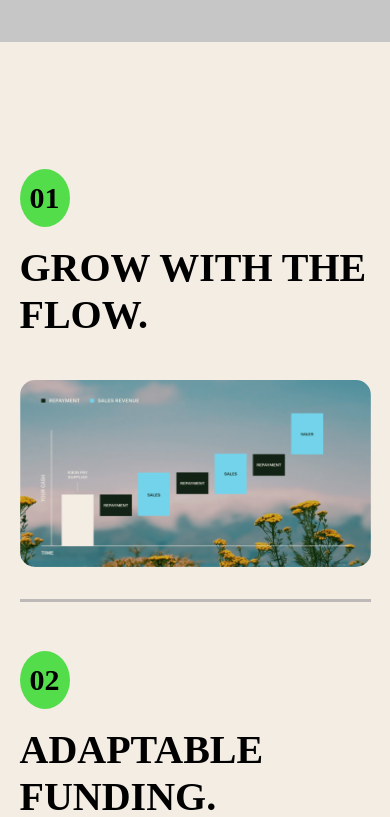
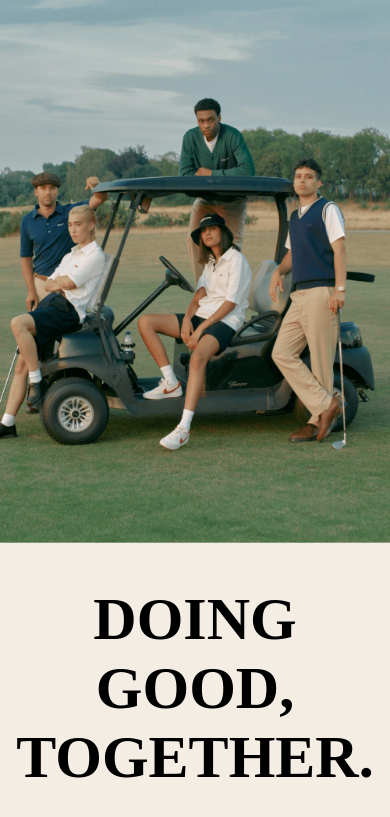
Before and after one commit to Francksean/KF-kikin-landing-page, a React (Vite) app: page / in a window 390 px wide. Shown: the top 817 px of the page. Built offline with nearby package versions, Linux system fonts and the light colour scheme; a web font is replaced by a local one.

Commit message:
fixing faq section responsive

```diff
--- a/src/components/Faq_section/Faq_section.css
+++ b/src/components/Faq_section/Faq_section.css
@@ -33,7 +33,7 @@
   height: 150px;
   width: 200px;
 }
-@media screen and (max-width: 700px) {
+@media screen and (max-width: 1024px) {
   .faq_section .faq_section_top .img_container img:nth-child(2) {
     display: none;
   }
@@ -45,9 +45,17 @@
   height: 200px;
   width: 250px;
 }
-@media screen and (max-width: 700px) {
+@media screen and (max-width: 1024px) {
   .faq_section .faq_section_top .img_container img:nth-child(3) {
     display: none;
+  }
+}
+@media screen and (max-width: 1024px) {
+  .faq_section .faq_section_top .img_container {
+    width: 100%;
+  }
+  .faq_section .faq_section_top .img_container img:nth-child(1) {
+    width: 100%;
   }
 }
 .faq_section .faq_section_top .text_container {
@@ -82,6 +90,11 @@
     text-align: justify;
     width: 100%;
     padding: 0px 5vw;
+  }
+}
+@media screen and (max-width: 1500px) {
+  .faq_section .faq_section_top {
+    align-items: center;
   }
 }
 .faq_section .faq_section_bottom {
--- a/src/components/Faq_section/Faq_section.scss
+++ b/src/components/Faq_section/Faq_section.scss
@@ -29,7 +29,7 @@ $black : #0000;
           z-index: 2;
           height: 150px;
           width: 200px;
-          @media screen and (max-width:700px) {
+          @media screen and (max-width:1024px) {
             display: none;
           }
         }
@@ -39,8 +39,16 @@ $black : #0000;
           bottom: -10%;
           height: 200px;
           width: 250px;
-          @media screen and (max-width:700px) {
+          @media screen and (max-width:1024px) {
             display: none;
+          }
+        }
+      }
+      @media screen and (max-width:1024px) {
+        width: 100%;
+        img{
+          &:nth-child(1){
+            width: 100%;
           }
         }
       }
@@ -76,6 +84,9 @@ $black : #0000;
           padding: 0px 5vw;
         }
       }
+    }
+    @media screen and (max-width:1500px) {
+      align-items: center;
     }
   }
 
--- a/src/components/Fifth_section/Fifth_section.css
+++ b/src/components/Fifth_section/Fifth_section.css
@@ -7,6 +7,7 @@
   justify-content: center;
   background-color: #122315;
   position: relative;
+  overflow-y: hidden;
 }
 .fifth_section h1 {
   width: 50%;
@@ -14,10 +15,17 @@
   color: white;
   font-size: 45px;
 }
+@media screen and (max-width: 1200px) {
+  .fifth_section h1 {
+    width: 100%;
+    padding: 0px 5vw;
+  }
+}
 .fifth_section img {
   position: absolute;
   height: 170px;
   width: 170px;
+  transition: 0.4s;
 }
 .fifth_section img:nth-child(1) {
   left: 10%;
@@ -46,4 +54,16 @@
 .fifth_section img:nth-child(7) {
   right: 5%;
   bottom: 45%;
+}
+@media screen and (max-width: 1200px) {
+  .fifth_section img {
+    display: none;
+  }
+}
+@media screen and (max-width: 1200px) {
+  .fifth_section {
+    height: -moz-fit-content;
+    height: fit-content;
+    padding: 15vh 0px;
+  }
 }/*# sourceMappingURL=Fifth_section.css.map */
--- a/src/pages/Landing.jsx
+++ b/src/pages/Landing.jsx
@@ -15,12 +15,12 @@ function Landing() {
     <div className="Landing">
       {/* <HeadPage/> */}
       {/* <Second_section/> */}
-      <div className="divider"></div>
-      <Third_section/>
-      <Section_blue/>
+      {/* <div className="divider"></div> */}
+      {/* <Third_section/> */}
+      {/* <Section_blue/> */}
       {/* <Fifth_section/> */}
-      {/* <Faq_section/> */}
-      <Footer/>
+      <Faq_section/>
+      {/* <Footer/> */}
     </div>
   )
 }
```
Also changed, not shown: src/components/Fifth_section/Fifth_section.scss (+13 -0 lines), 2 other files (tests, documents, lock files or other folders).
